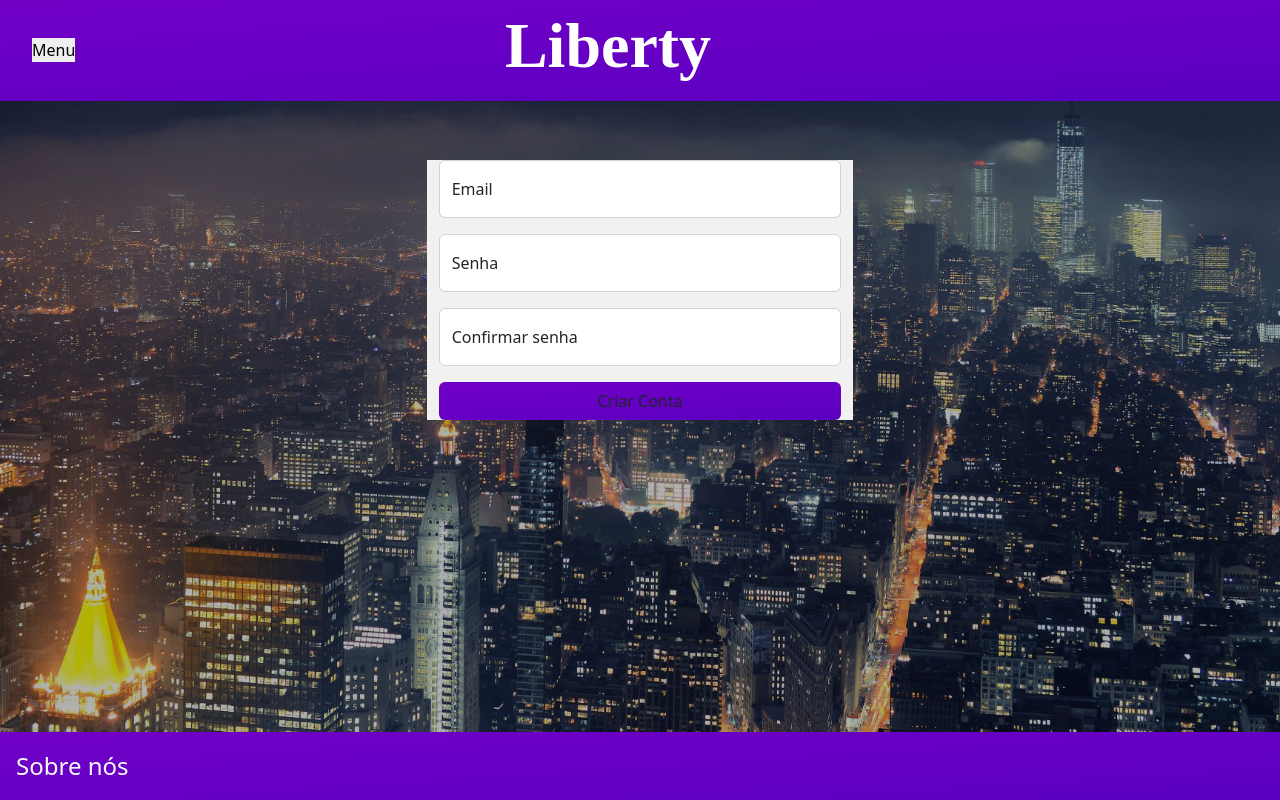
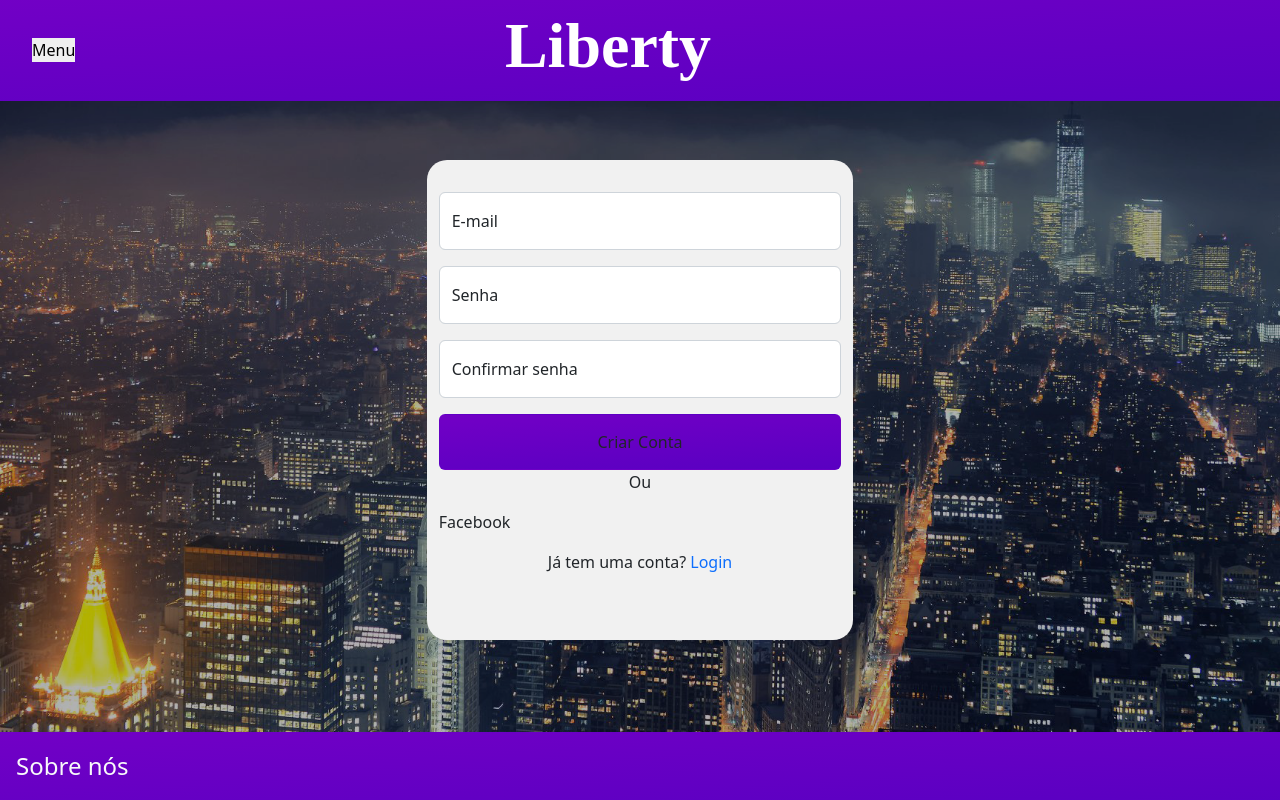
Before and after one commit to LuizBedim/liberty_investimentos, a PHP site: page /html/index.html in a window 1280 px wide. Run offline with PHP 8.4, Linux system fonts and the light colour scheme; some web fonts are replaced.

Commit message:
index e style

```diff
--- a/css/style.css
+++ b/css/style.css
@@ -42,11 +42,18 @@
 
 .form-bg-color {
     background-color: #F1F1F1;
-    border-top: 5vh;
+    margin-top: 5vh;
+    height: 30rem;
+    border-radius: 20px;
+    position: relative;
 }
 
 .line-bg-color {
     background-color: #B8B8B8;
+}
+
+.link-color {
+    text-decoration: none;
 }
 
 .btn-criar-conta {
@@ -54,6 +61,11 @@
     font-family: KoHo;
     background: linear-gradient(176.35deg, #7B00C7 -36.99%, #4900BF 164.96%);
     color: #fff;
+    height: 3.5rem;
+}
+
+.input-type {
+    margin-top: 2rem;
 }
 
 .btn-menu {
--- a/html/index.html
+++ b/html/index.html
@@ -45,8 +45,8 @@
                 <div class="col-4"></div>
                 <div class="col-4 form-bg-color">
                     <div class="form-floating mb-3">
-                        <input type="email" class="form-control" id="floatingInput" placeholder="name@example.com">
-                        <label for="floatingInput">Email</label>
+                        <input type="email" class="form-control input-type" id="floatingInput" placeholder="name@example.com">
+                        <label for="floatingInput">E-mail</label>
                     </div>
                     <div class="form-floating mb-3">
                         <input type="password" class="form-control" id="floatingPassword" placeholder="Password">
@@ -57,6 +57,11 @@
                         <label for="floatingPassword">Confirmar senha</label>
                     </div>
                     <button type="submit" class="btn btn-criar-conta">Criar Conta</button>
+
+                    <p class="text-center">Ou</p>
+                    <div><p>Facebook</p></div>
+
+                    <p class="text-center">Já tem uma conta? <a class="link-color" href="#">Login</a></p>
                 </div>
                 <div class="col-4"></div>
             </form>
```
Also changed, not shown: html/sobreNos.html (+15 -3 lines).
